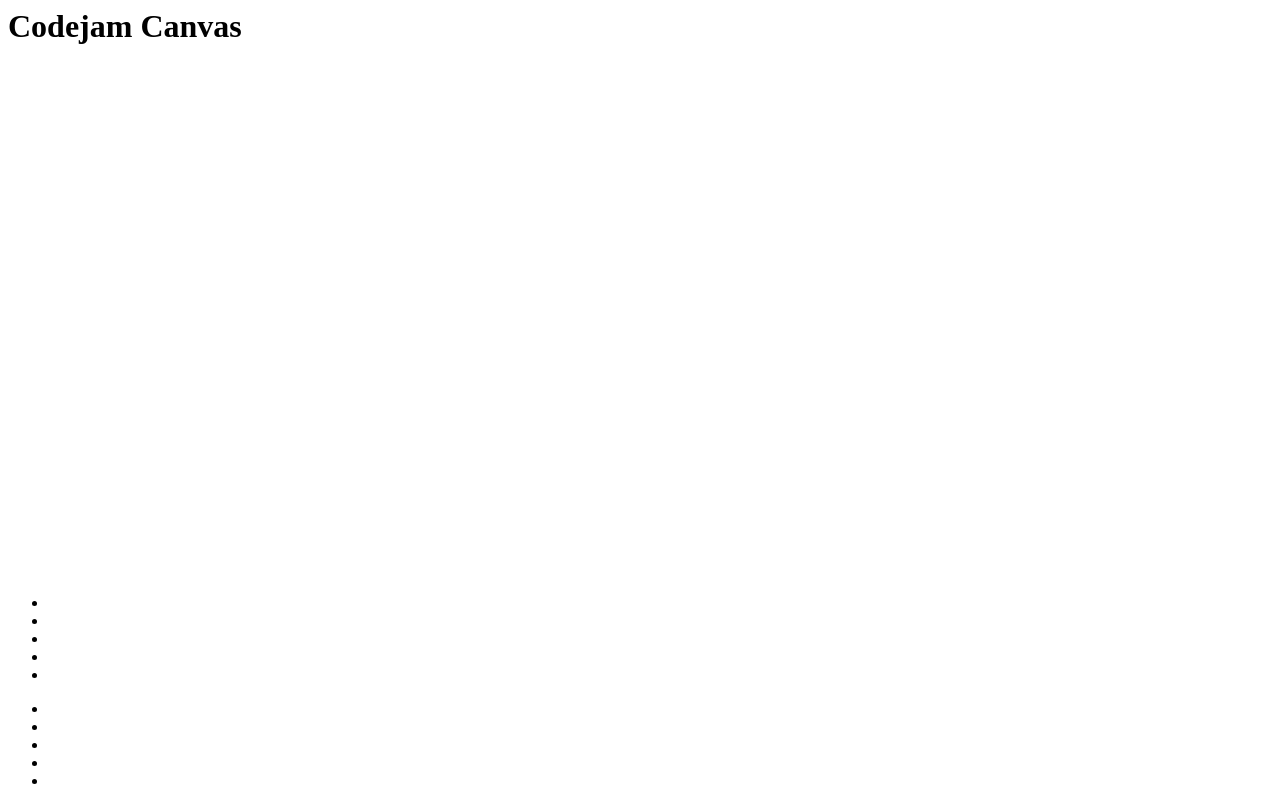
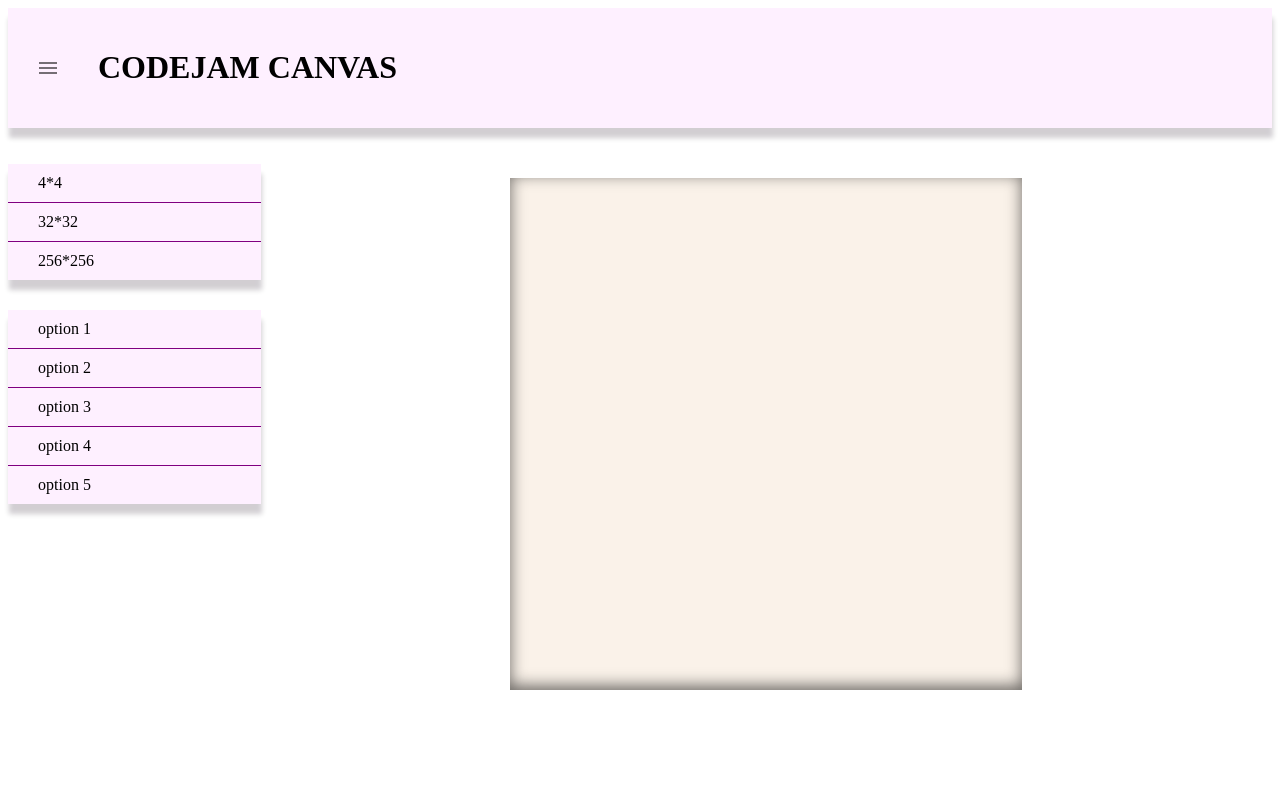
Before and after one commit to Anastasiya-s/codejam-canvas, a plain HTML site: page index.html in a window 1280 px wide. Drawn offline with Linux system fonts and the light colour scheme.

Commit message:
feat: add basic styles

```diff
--- a/index.html
+++ b/index.html
@@ -4,36 +4,45 @@
   <meta name="viewport" content="width=device-width, initial-scale=1.0">
   <meta http-equiv="X-UA-Compatible" content="ie=edge">
   <title>Document</title>
+  <link rel="stylesheet" href="./styles.css">
 </head>
 <body>
-  <header>
+  <div class="page_body">
+    <header class="page_header">
       <nav class="main_nav">
+        <button class="menu_button">
+          <img class="menu_button-icon" src="./img/nav-icon.svg" alt="Menu">
+        </button>
+        <ul class="canvas_options visually-hidden">
+          <li class="canvas_option">4*4</li>
+          <li class="canvas_option">32*32</li>
+          <li class="canvas_option">256*256</li>
+        </ul>
       </nav>
       <h1 class="page_title">Codejam Canvas</h1>
       <nav class="options">
       </nav>
     </header>
-  <main>
+    <main class="page_main">
+      <aside class="side_menu">
+        <ul class="options_group canvas_sizes">
+          <li class="option canvas_size">4*4</li>
+          <li class="option canvas_size">32*32</li>
+          <li class="option canvas_size">256*256</li>
+        </ul>
+        <ul class="options_group">
+            <li class="option">option 1</li>
+            <li class="option">option 2</li>
+            <li class="option">option 3</li>
+            <li class="option">option 4</li>
+            <li class="option">option 5</li>
+          </ul>
+
+      </aside>
       <canvas id="canvas" width="512" height="512">
 
       </canvas>
     </main>
-  <aside>
-    <ul class="options_group">
-      <li class="option"></li>
-      <li class="option"></li>
-      <li class="option"></li>
-      <li class="option"></li>
-      <li class="option"></li>
-    </ul>
-    <ul class="options_group">
-        <li class="option"></li>
-        <li class="option"></li>
-        <li class="option"></li>
-        <li class="option"></li>
-        <li class="option"></li>
-      </ul>
-
-  </aside>
+  </div>
 </body>
 </html>
--- /dev/null
+++ b/styles.scss
@@ -0,0 +1,90 @@
+.page_body {
+  height: 90vh;
+}
+
+.page_header {
+  display: flex;
+  flex-flow: row nowrap;
+
+  margin: 0 auto;
+  padding: 20px;
+  border: 0;
+
+  background-color: #fef0ff;
+
+  -webkit-box-shadow: 1px 10px 5px 0px rgba(22, 0, 24, 0.192);
+  -moz-box-shadow:    1px 10px 5px 0px rgba(22, 0, 24, 0.192);
+  box-shadow:         1px 10px 5px 0pxrgba(22, 0, 24, 0.192);
+}
+
+.main_nav {
+  display: inline;
+  line-height: 80px;
+}
+
+.canvas_options {
+  display: flex;
+  flex-flow: column nowrap;
+}
+
+.menu_button {
+  padding: 20px 0;
+  background-color: transparent;
+  border: 0;
+  outline: none;
+}
+
+.page_title {
+  margin-right: auto;
+  padding: 0 30px;
+  text-transform: uppercase;
+}
+
+.page_main {
+  display: flex;
+  flex-flow: row nowrap;
+}
+
+.side_menu {
+  min-width: 20%;
+  margin: 20px 0;
+  padding: 0;
+}
+
+.options_group {
+  min-width: 20%;
+  margin-bottom: 30px;
+  padding: 0;
+  list-style: none;
+  background-color: #fef0ff;
+
+  -webkit-box-shadow: 1px 10px 5px 0px rgba(22, 0, 24, 0.192);
+  -moz-box-shadow:    1px 10px 5px 0px rgba(22, 0, 24, 0.192);
+  box-shadow:         1px 10px 5px 0px rgba(22, 0, 24, 0.192);
+}
+.option {
+  padding: 10px 30px;
+  border-bottom: 1px solid purple;
+}
+
+.option:last-child {
+  border-bottom: 0;
+}
+
+.canvas_options.visually-hidden {
+  position: absolute !important;
+  height: 1px;
+  width: 1px;
+  overflow: hidden;
+  clip: rect(1px 1px 1px 1px); /* IE6, IE7 */
+  clip: rect(1px, 1px, 1px, 1px);
+  white-space: nowrap; /* added line */
+}
+
+#canvas {
+  background-color: rgb(250, 242, 233);
+  margin: 50px auto;
+  -webkit-box-shadow: inset 0px -4px 16px 0px rgba(0,0,0,0.59);
+-moz-box-shadow: inset 0px -4px 16px 0px rgba(0,0,0,0.59);
+box-shadow: inset 0px -4px 16px 0px rgba(0,0,0,0.59);
+}
```
Also changed, not shown: img/nav-icon.svg (added), styles.css (added), 1 other file. Lines whose indentation alone changed are shown as unchanged.
